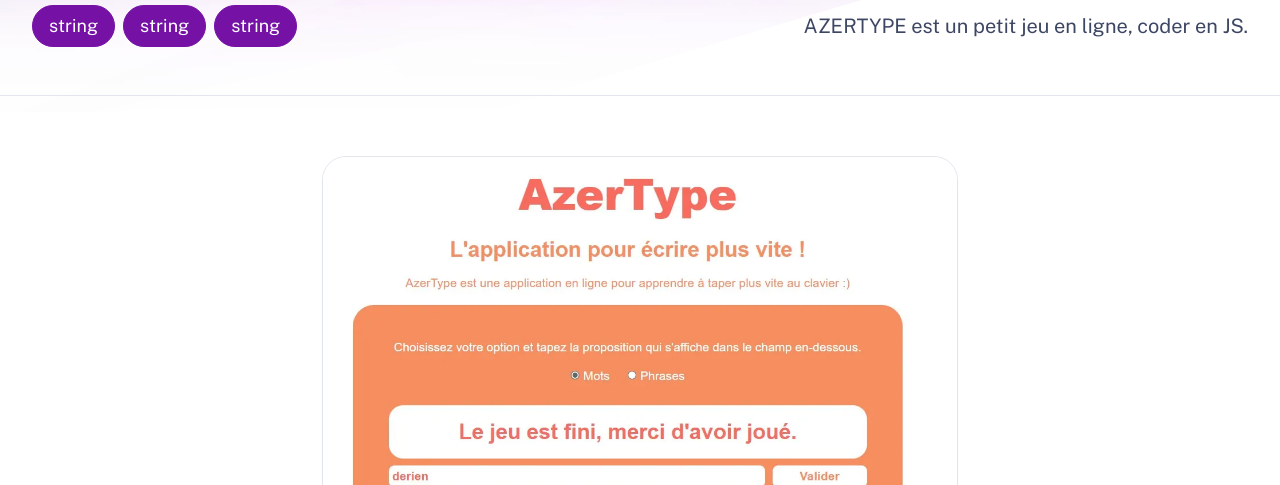
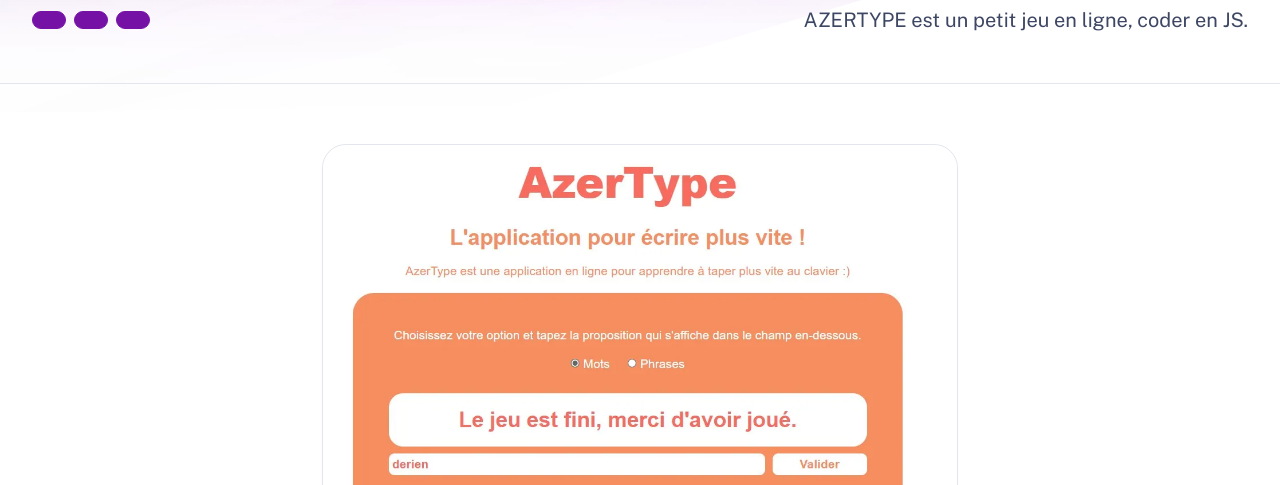
Before and after one commit to Ginny-Siix/portfolio, an Astro site: page /work/azrtype in a window 1280 px wide. Shown: the part 315-800 px from the top of the page. Built offline with nearby package versions, Linux system fonts and the light colour scheme; Astro itself is replaced by a stand-in of ours.

Commit message:
fix pbm "string"

```diff
--- a/src/pages/work/[...slug].astro
+++ b/src/pages/work/[...slug].astro
@@ -36,7 +36,7 @@
 					<Hero title={entry.data.title} align="start">
 						<div class="details">
 							<div class="tags">
-								{entry.data.tags.map((t) => <Pill>string</Pill>)}
+								{entry.data.tags.map(() => <Pill></Pill>)}
 							</div>
 							<p class="description">{entry.data.description}</p>
 						</div>
```
